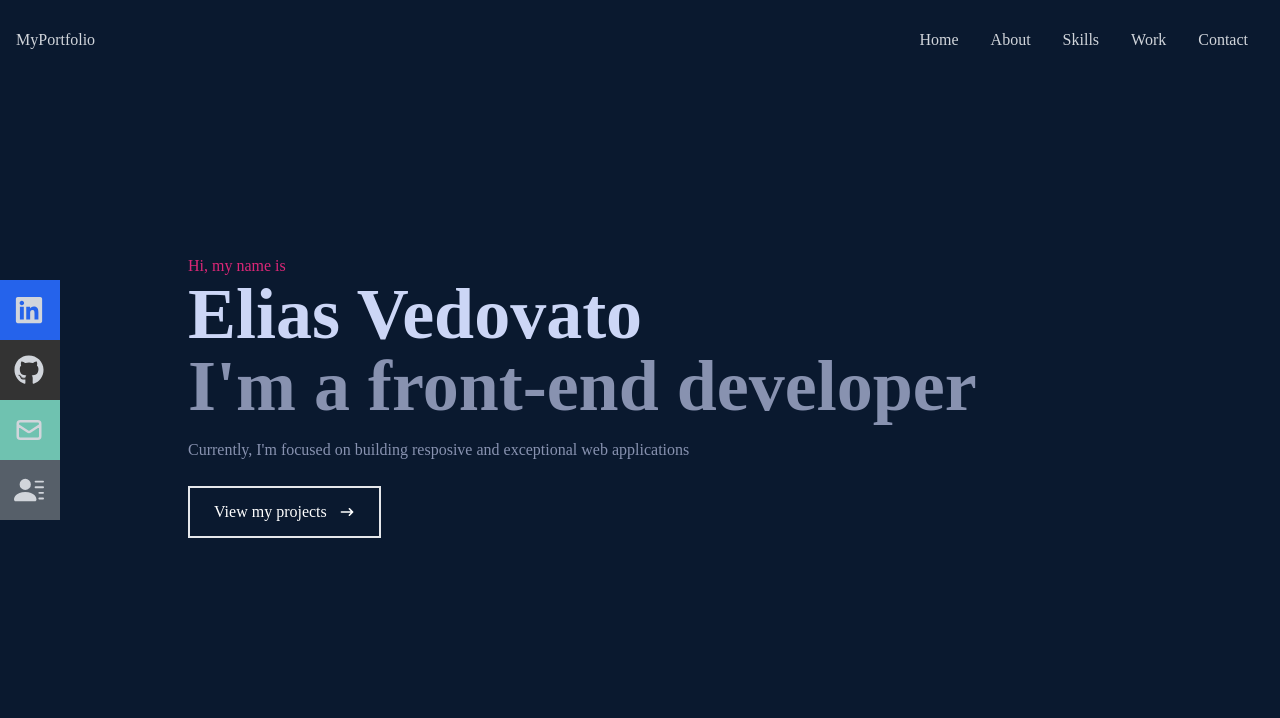
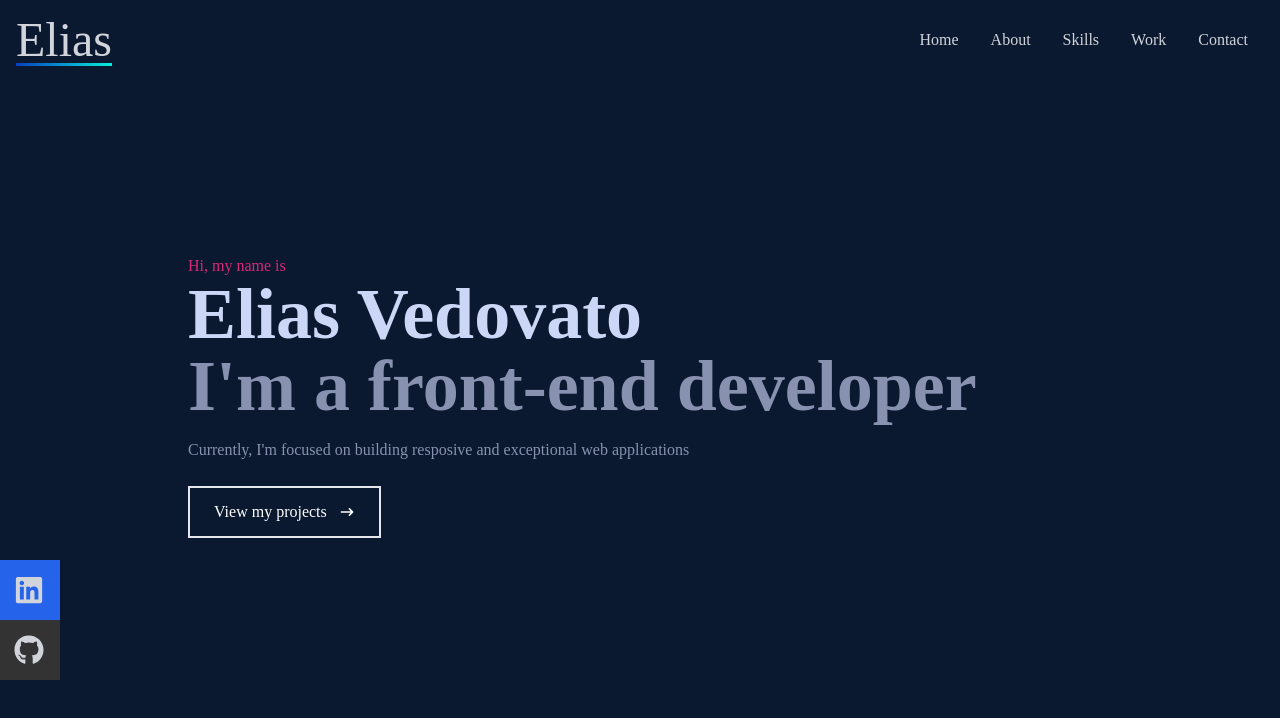
Before and after one commit to eliasvedovato/portfolio, a React (Create React App) app: page / in a window 1280 px wide. Shown: the top 718 px of the page. Built offline with nearby package versions, Linux system fonts and the light colour scheme.

Commit message:
name icon effect

```diff
--- a/src/components/Navbar.jsx
+++ b/src/components/Navbar.jsx
@@ -1,12 +1,5 @@
 import React, { useState } from 'react'
-import {
-	FaBars,
-	FaTimes,
-	FaGithub,
-	FaLinkedin,
-} from 'react-icons/fa'
-import { HiOutlineMail } from 'react-icons/hi'
-import { BsFillPersonLinesFill } from 'react-icons/bs'
+import { FaBars, FaTimes, FaGithub, FaLinkedin } from 'react-icons/fa'
 import { Link } from 'react-scroll'
 
 const Navbar = () => {
@@ -20,7 +13,11 @@ const Navbar = () => {
         flex justify-between items-center
         px-4 bg-[#0a192f] text-gray-300'
 		>
-			<div>MyPortfolio </div>
+			<div>
+				<Link to='home' smooth={true} duration={500} className='name-effect'>
+					Elias
+				</Link>
+			</div>
 
 			<ul className='hidden sm:flex'>
 				<li className='shadow-links'>
@@ -119,7 +116,7 @@ const Navbar = () => {
 			</ul>
 
 			{/* social icons */}
-			<div className='hidden lg:flex fixed flex-col top-[35%] left-0'>
+			<div className='hidden lg:flex fixed flex-col top-[70%] left-0'>
 				<ul>
 					<li
 						className='w-[160px] h-[60px] flex justify-between items-center
@@ -127,7 +124,7 @@ const Navbar = () => {
 					>
 						<a
 							className='flex justify-between items-center w-full text-gray-300'
-							href='/'
+							href='https://www.linkedin.com/in/elias-vedovato-3a35277a/'
 						>
 							Linkedin <FaLinkedin size={30} />
 						</a>
@@ -138,31 +135,9 @@ const Navbar = () => {
 					>
 						<a
 							className='flex justify-between items-center w-full text-gray-300'
-							href='/'
+							href='https://github.com/eliasvedovato'
 						>
 							Github <FaGithub size={30} />
-						</a>
-					</li>
-					<li
-						className='w-[160px] h-[60px] flex justify-between items-center
-					ml-[-100px] hover:ml-[-10px] duration-300 bg-[#6fc2b0]'
-					>
-						<a
-							className='flex justify-between items-center w-full text-gray-300'
-							href='/'
-						>
-							Email <HiOutlineMail size={30} />
-						</a>
-					</li>
-					<li
-						className='w-[160px] h-[60px] flex justify-between items-center
-					ml-[-100px] hover:ml-[-10px] duration-300 bg-[#565f69]'
-					>
-						<a
-							className='flex justify-between items-center w-full text-gray-300'
-							href='/'
-						>
-							Resume <BsFillPersonLinesFill size={30} />
 						</a>
 					</li>
 				</ul>
--- a/src/components/Work.jsx
+++ b/src/components/Work.jsx
@@ -4,7 +4,6 @@ import { data } from '../data/data.js'
 const Work = () => {
 	// projects file
 	const project = data
-	// setProject(data);
 
 	return (
 		<div name='work' className='w-full h-screen text-gray-300 bg-[#0a192f]'>
--- a/src/index.css
+++ b/src/index.css
@@ -29,9 +29,33 @@
 	) !important;
 }
 
-.shadow-links:hover{
-	text-shadow: 0 0 5px #c747a3,
-	0 0 15px #c747a3,
-	0 0 25px #c747a3,
-	0 0 35px #c747a3;
+.shadow-links:hover {
+	text-shadow: 0 0 5px #c747a3, 0 0 15px #c747a3, 0 0 25px #c747a3,
+		0 0 35px #c747a3;
 }
+
+.name-effect{
+	color: inherit;
+	font-size: 3rem;
+	cursor: progress;
+	text-decoration: none;
+	background: linear-gradient(
+			to right,
+			rgb(7, 63, 193),
+			rgb(8, 238, 219)
+		),
+		linear-gradient(
+			to right,
+			rgba(255, 0, 0, 1),
+			rgba(255, 0, 180, 1),
+			rgba(0, 100, 200, 1)
+		);
+	background-size: 100% 3px, 0 3px;
+	background-position: 100% 100%, 0 100%;
+	background-repeat: no-repeat;
+	transition: background-size 400ms;
+}
+
+.name-effect:hover{
+	background-size: 0 3px, 100% 3px;
+}
```
